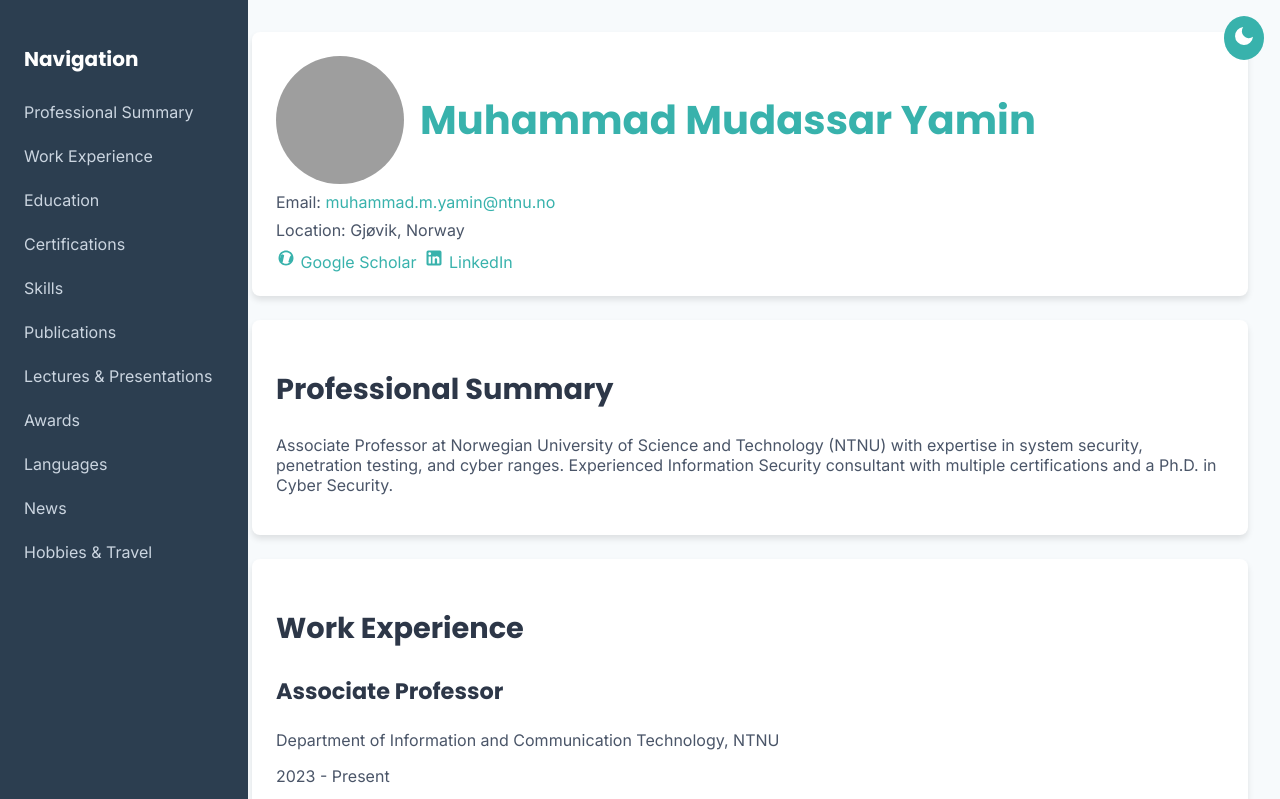
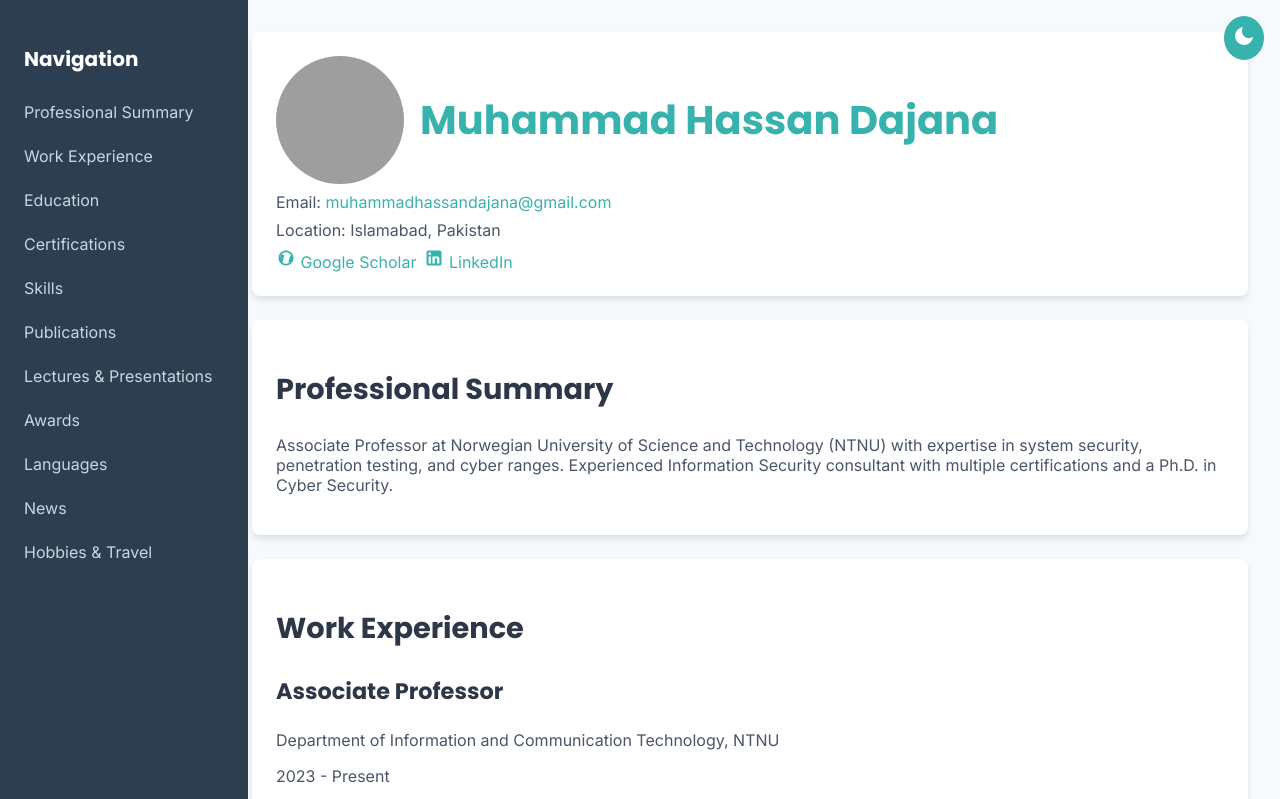
Before and after one commit to MuhammadHassanDajana/CV, a plain HTML site: page index.html in a window 1280 px wide. Shown: the top 799 px of the page. Drawn offline with Linux system fonts and the light colour scheme; grey boxes are pictures that could not be loaded.

Commit message:
Update index.html

```diff
--- a/index.html
+++ b/index.html
@@ -291,12 +291,12 @@
     <div class="content">
         <header class="section" id="header">
             <div class="flex items-center">
-                <img src="https://cache.sessionize.com/image/51f3-400o400o2-GM2xjTjTgYp1kU5NvtKJts.png" alt="Muhammad Mudassar Yamin Profile Picture" class="profile-pic">
-                <h1>Muhammad Mudassar Yamin</h1>
+                <img src="https://assets.weforum.org/author/image/tjfaMD_sZS9hdOuEHOrH4AhMiN2KpNfJJ7W7jGU76ug.jpeg" alt="Muhammad Hassan Dajana Profile Picture" class="profile-pic">
+                <h1>Muhammad Hassan Dajana</h1>
             </div>
             <div class="contact-info">
-                <p>Email: <a href="mailto:muhammad.m.yamin@ntnu.no" aria-label="Email Muhammad Mudassar Yamin">muhammad.m.yamin@ntnu.no</a></p>
-                <p>Location: Gjøvik, Norway</p>
+                <p>Email: <a href="mailto:muhammadhassandajana@gmail.com" aria-label="Email Muhammad Hassan Dajana">muhammadhassandajana@gmail.com</a></p>
+                <p>Location: Islamabad, Pakistan</p>
                 <div class="social-links flex gap-2">
                     <a href="https://scholar.google.com/citations?user=Do_xVQMAAAAJ&hl=en" target="_blank" rel="noopener" aria-label="View Google Scholar Profile">
                         <svg viewBox="0 0 24 24">
```
